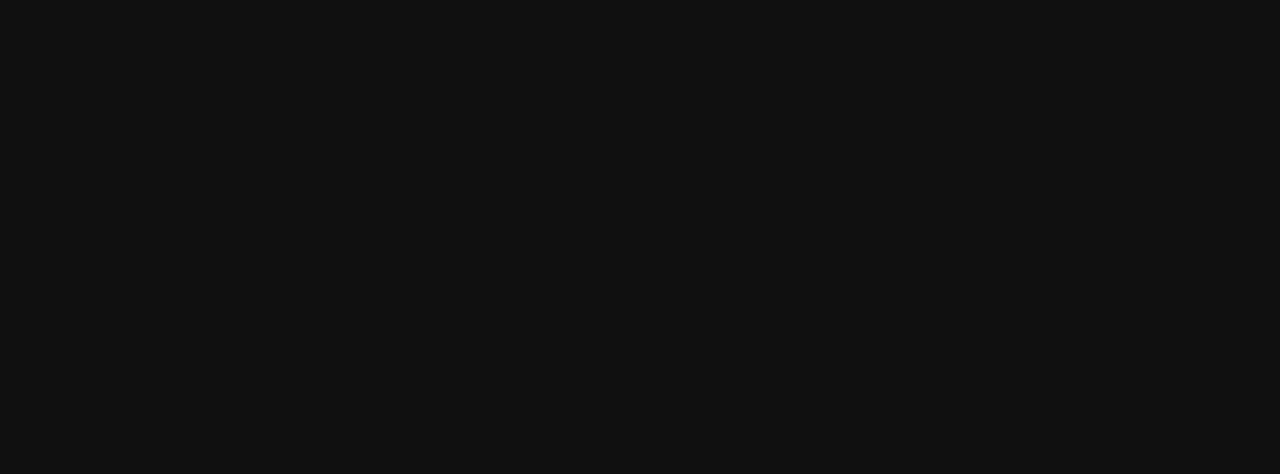
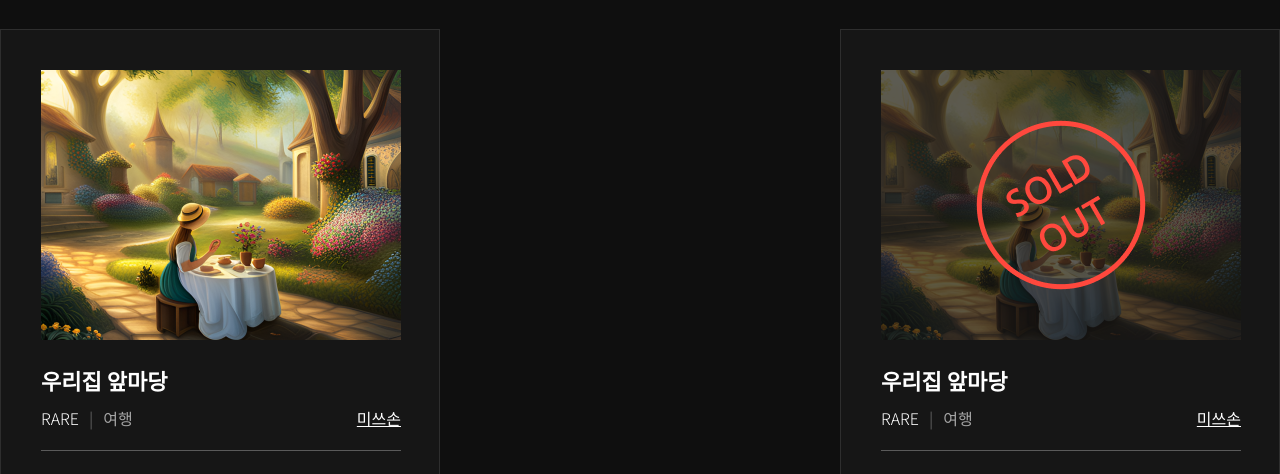
Before and after one commit to Jin-coding-333/3-my_favorite_photo-2team-fe, a Next.js app: page /market-place in a window 1280 px wide. Shown: the part 326-800 px from the top of the page. Built offline with nearby package versions, Linux system fonts and the light colour scheme; no server answers.

Commit message:
feat: photocardList 컴포넌트 적용

```diff
--- a/pages/market-place/index.jsx
+++ b/pages/market-place/index.jsx
@@ -3,6 +3,7 @@
 import PageLayout from '@/layout/PageLayout';
 import styles from '@/styles/pages/MarketPlace.module.css';
 import MarketPlaceSearch from '@/components/pages/SearchSortComponent/MarketPlaceSearch';
+import PhotocardList from '@/components/pages/market-place/PhotocardList';
 
 export default function MarketPlace() {
   return (
@@ -19,6 +20,7 @@
           />
         </div>
         <MarketPlaceSearch />
+        <PhotocardList />
       </PageLayout>
       <div className={styles.buttonStyle}>
         <Button className={styles.fixedButton} type="primary" onClick={() => alert('생성하기')}>
--- a/pages/my-gallery/index.jsx
+++ b/pages/my-gallery/index.jsx
@@ -1,4 +1,5 @@
 import Button from '@/components/button/Button';
+import PhotocardList from '@/components/pages/market-place/PhotocardList';
 import MyGallerySearch from '@/components/pages/SearchSortComponent/MyGallerySearch';
 import CardCountStatus from '@/components/title/CardCountStatus';
 import Title from '@/components/title/Title';
@@ -23,6 +24,7 @@
         <CardCountStatus page='myGallery'/>
 
         <MyGallerySearch />
+        <PhotocardList />
       </PageLayout>
       <div className={styles.buttonStyle}>
         <Button className={styles.fixedButton} type="primary" onClick={() => alert('생성하기')}>
--- a/pages/my-sale-photocard.jsx
+++ b/pages/my-sale-photocard.jsx
@@ -1,3 +1,4 @@
+import PhotocardList from '@/components/pages/market-place/PhotocardList';
 import PhotoCardSaleSearch from '@/components/pages/SearchSortComponent/PhotoCardSaleSearch';
 import CardCountStatus from '@/components/title/CardCountStatus';
 import Title from '@/components/title/Title';
@@ -10,6 +11,7 @@
         <Title title="나의 판매 포토카드" size="L" variant="secondaryTitle" />
         <CardCountStatus page='mySalePhotocard' />
         <PhotoCardSaleSearch />
+        <PhotocardList />
       </PageLayout>
     </>
   );
```
